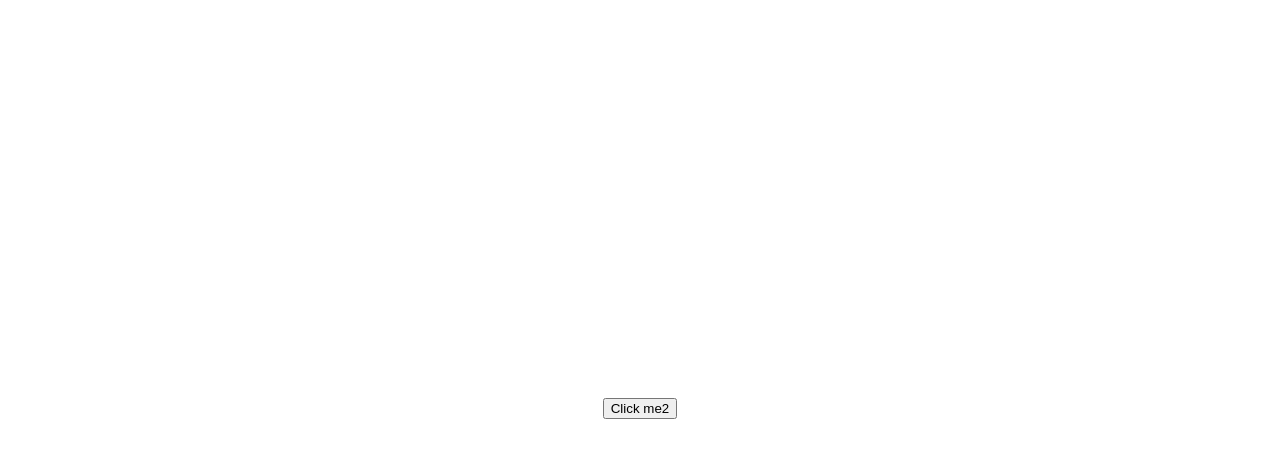
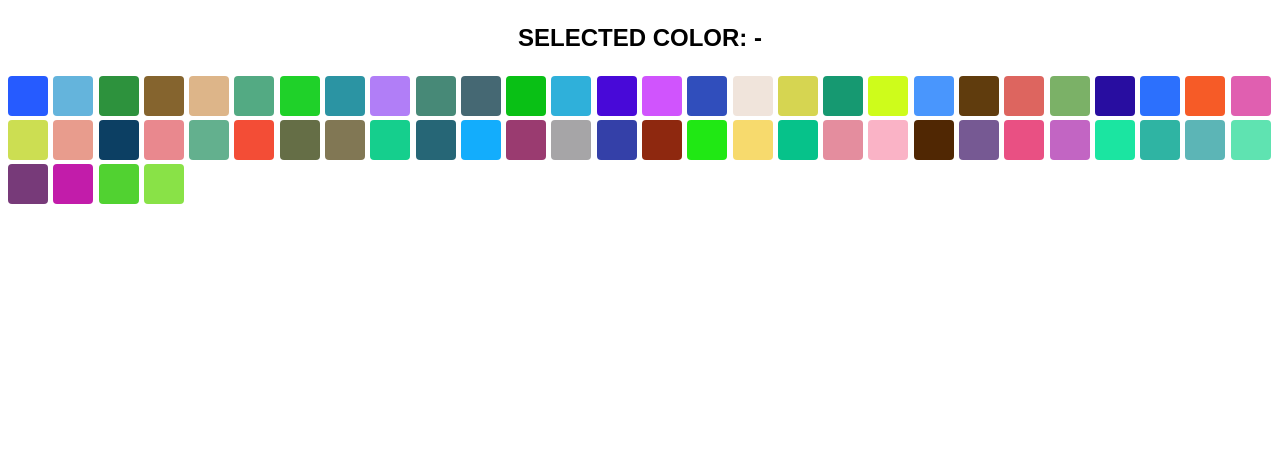
Before and after one commit to DmitryKuprienko/testJS, a plain HTML site: page index.html in a window 1280 px wide. Drawn offline with Linux system fonts and the light colour scheme.

Commit message:
dz611221

```diff
--- a/index.html
+++ b/index.html
@@ -85,7 +85,7 @@ Default textarea message</textarea
 <button class="btn" data-action="remove">Remove Listener</button>
 <hr>
 <button id="btn" class="btn">Click me</button> -->
-<button type="button" class="btn">Click me2</button>
+<!-- <button type="button" class="btn">Click me2</button> -->
 <!-- <form class="register-form" autocomplete="off">
   <input type="text" name="username" placeholder="Username" />
   <input type="password" name="password" placeholder="Password" />
@@ -96,7 +96,16 @@ Default textarea message</textarea
   <input type="password" name="password" placeholder="Password">
   <button class="btn" type="submit">Register</button>
 </form> -->
-
+<!-- lz77777 -->
+<!-- <div id="parent">
+  Parent
+  <div id="child">
+    Child
+    <div id="descendant">Descendant</div>
+  </div>
+</div> -->
+<p class="output">Selected color: -</p>
+<div class="color-palette"></div>
 
     <!-- <script src="./js/test.js " type="module"></script> -->
     <!-- <script src="./js/testrep.js" type="module"></script> -->
@@ -105,7 +114,7 @@ Default textarea message</textarea
     <!-- <script src="./js/dzwork4.js"></script> -->
     <!-- <script src="./js/dzwork5.js" type="module"></script> -->
     <!-- <script src="./js/dz6.js" type="module"></script> -->
-    <script src="./js/DZ612.js" type="module"></script>
-
+    <!-- <script src="./js/DZ612.js" type="module"></script> -->
+    <script src="./js/dz710.js" type="module"></script>
   </body>
 </html>
--- /dev/null
+++ b/js/dz710.js
@@ -0,0 +1,81 @@
+// const parent = document.querySelector("#parent");
+
+// parent.addEventListener("click", (event) => {
+//   console.log("event.target: ", event.target);
+//   console.log("event.currentTarget: ", event.currentTarget);
+// });
+// ====припинення спливання==
+// const parent = document.querySelector("#parent");
+// const child = document.querySelector("#child");
+// const descendant = document.querySelector("#descendant");
+
+// parent.addEventListener("click", () => {
+//   alert(
+//     "Parent click handler. This alert will not appear when clicking on Descendant, the event will not reach here!"
+//   );
+//   console.log( "Parent click handler. This alert will not appear when clicking on Descendant, the event will not reach here!")
+// });
+
+// child.addEventListener("click", () => {
+
+//   alert(
+//     "Child click handler. This alert will not appear when clicking on Descendant, the event will not reach here!"
+//   );
+//   console.log(    "Child click handler. This alert will not appear when clicking on Descendant, the event will not reach here!")
+// });
+
+// descendant.addEventListener("click", (event) => {
+//   event.stopPropagation();
+//   alert("Descendant click handler");
+//   console.log("Descendant click handler"
+
+//   )
+// });
+// ===== атаргет+++++
+
+const colorPalette = document.querySelector(".color-palette");
+const output = document.querySelector(".output");
+
+colorPalette.addEventListener("click", selectColor);
+
+// This is where delegation «magic» happens
+function selectColor(event) {
+  if (event.target.nodeName !== "BUTTON") {
+    return;
+  }
+// значення атребута
+  const selectedColor = event.target.dataset.color;
+  console.log(selectedColor)
+  output.textContent = `Selected color: ${selectedColor}`;
+  console.log(output.textContent)
+  output.style.color = selectedColor;
+}
+
+// Some helper functions to render palette items
+createPaletteItems();
+
+function createPaletteItems() {
+  const items = [];
+  for (let i = 0; i < 60; i++) {
+    const color = getRangomColor();
+    const item = document.createElement("button");
+    item.type = "button";
+    item.dataset.color = color;
+    item.style.backgroundColor = color;
+    item.classList.add("item");
+    // console.log(item)
+    items.push(item);
+  }
+  colorPalette.append(...items);
+ console.log(items)
+}
+
+function getRangomColor() {
+  return `#${getRandomHex()}${getRandomHex()}${getRandomHex()}`;
+}
+
+function getRandomHex() {
+  return Math.round(Math.random() * 256)
+    .toString(16)
+    .padStart(2, "0");
+}
--- a/style.scc/style.css
+++ b/style.scc/style.css
@@ -38,7 +38,7 @@
 .register-form button {
   padding: 12px;
 } */
-body {
+/* body {
   min-height: 100vh;
   display: flex;
   align-items: center;
@@ -50,4 +50,62 @@ body {
   margin: 0 auto;
   text-align: center;
   padding: 32px;
+} */
+/* dz710------------ */
+/* #parent,
+#child,
+#descendant {
+  margin: 16px;
+  padding: 16px;
+  border: 4px solid #212121;
+  border-radius: 8px;
+  color: #fff;
+  font-weight: 500;
+  font-size: 20px;
+  text-transform: uppercase;
 }
+
+#parent {
+  background-color: #673ab7;
+}
+
+#child {
+  background-color: #448aff;
+}
+
+#descendant {
+  background-color: #ff9800;
+} */
+/* таргет */
+body {
+  margin: 8px;
+  font-family: sans-serif;
+}
+
+.output {
+  text-align: center;
+  text-transform: uppercase;
+  font-size: 24px;
+  font-weight: 700;
+}
+
+.color-palette {
+  display: grid;
+  grid-template-columns: repeat(auto-fit, minmax(40px, 1fr));
+  gap: 4px;
+}
+
+.color-palette .item {
+  padding: 0;
+  margin: 0;
+  border: none;
+  border-radius: 4px;
+  width: 40px;
+  height: 40px;
+  cursor: pointer;
+  transition: transform 250ms ease-in-out;
+}
+
+.color-palette .item:hover {
+  transform: scale(1.1);
+}
```
